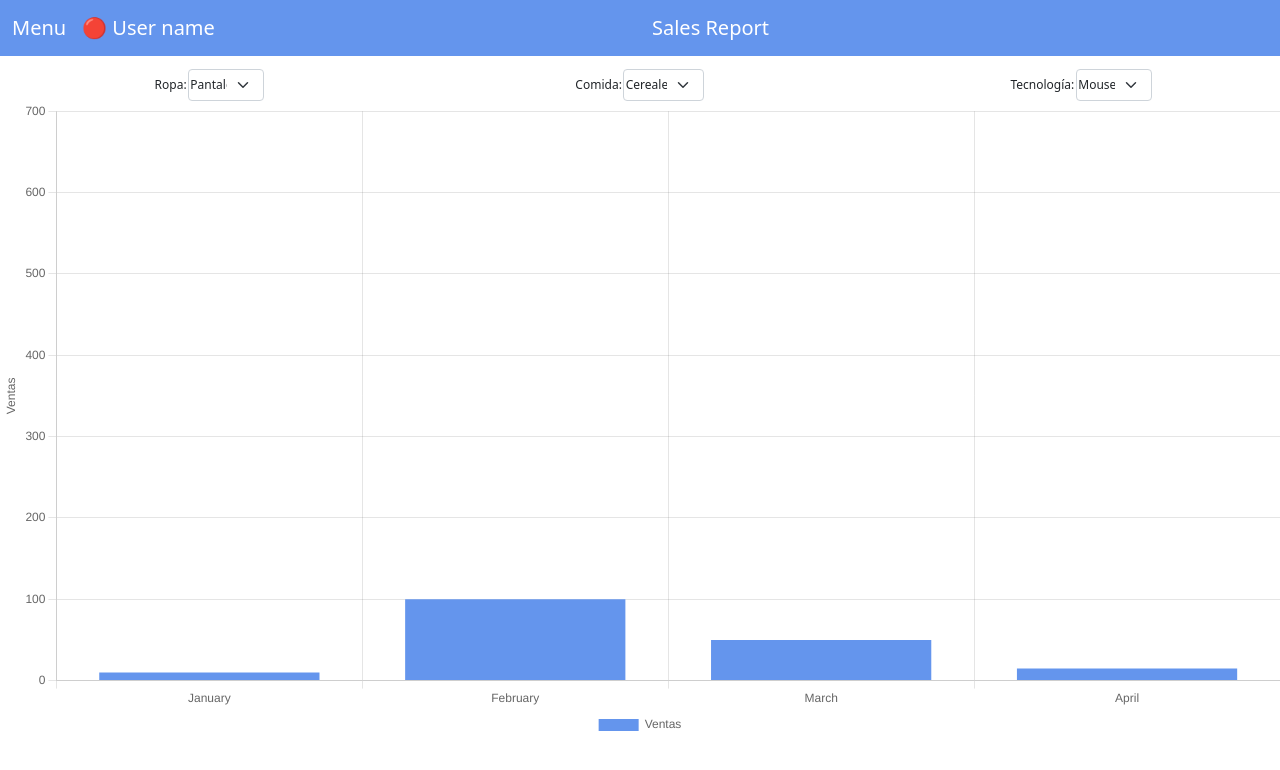
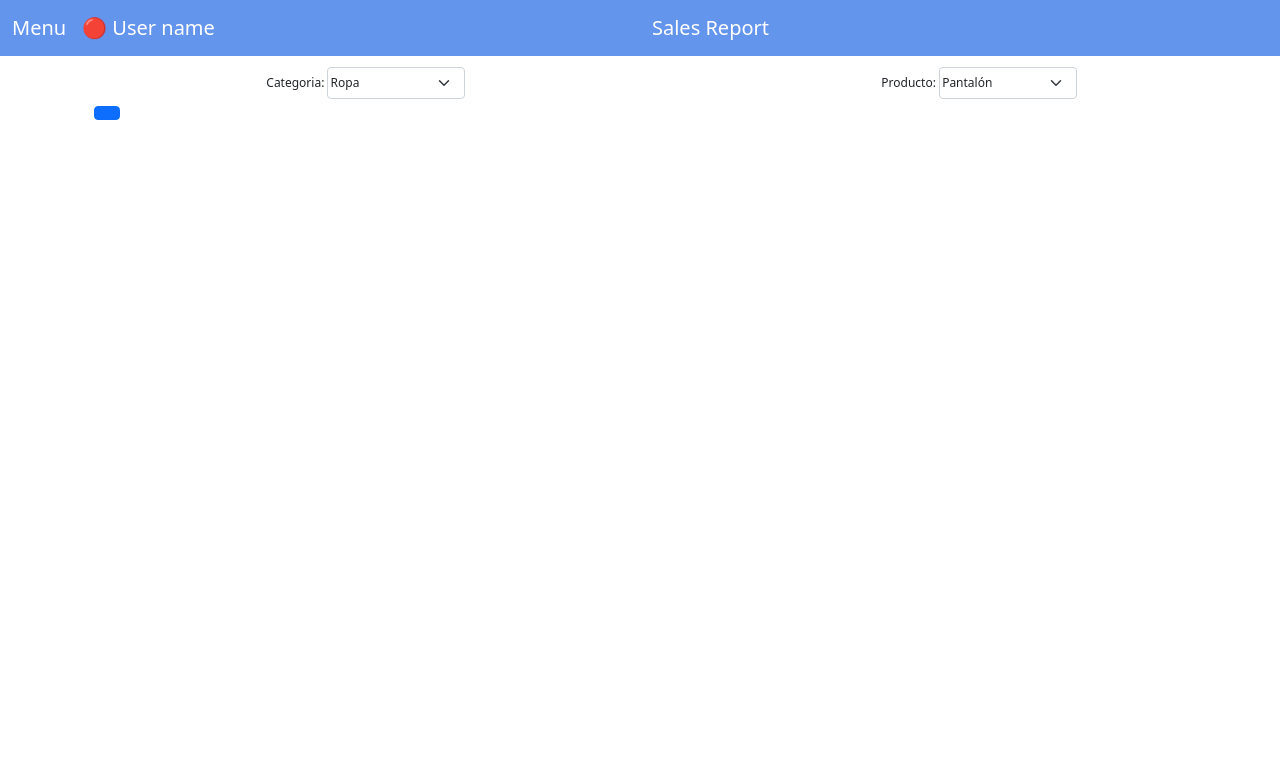
Before and after one commit to nravesz/agile-solutions-front, a React (Create React App) app: page / in a window 1280 px wide. Shown: the top 770 px of the page. Built offline with nearby package versions, Linux system fonts and the light colour scheme; the HTML template or start-up script is replaced by a standard one.

Commit message:
GraphController: trying to syncronize the dropdowns. With two works, now I'm going to try with three.

```diff
--- a/src/App.js
+++ b/src/App.js
@@ -3,14 +3,17 @@ import { Container } from "react-bootstrap";
 import Header from "./components/Header";
 import GraphOptions from "./components/GraphOptions";
 import Graph from "./components/Graph";
+import GraphController from "./components/GraphController";
 import { Fragment } from "react";
 
 const App = () => {
   return (
     <Fragment>
+      {/* <Header />
+      <GraphOptions />
+      <Graph /> */}
       <Header />
-      <GraphOptions />
-      <Graph />
+      <GraphController />
     </Fragment>
   )
 }
--- /dev/null
+++ b/src/components/GraphController.jsx
@@ -0,0 +1,38 @@
+import React, { useState } from "react";
+import { Container } from "react-bootstrap";
+import GraphOptions from "./GraphOptions";
+
+const GraphController = () => {
+    const data = {
+        "Ropa": {
+            "Pantalón": {
+                "Marca P 1": [100, 80, 30, 50],
+                "Marca P 2": [90, 70, 20, 40]
+            },
+            "Remera": {
+                "Marca R 1": [90, 20, 20, 30],
+                "Marca R 2": [80, 10, 10, 20]
+            }
+        },
+        "Comida": {
+            "Cereales": {
+                "Marca C 1": [50, 40, 60, 50],
+                "Marca C 2": [40, 30, 50, 40]
+            },
+            "Frutas": {
+                "Marca F 1": [80, 50, 60, 100],
+                "Marca F 2": [70, 40, 50, 90]
+            }
+        }
+    }
+
+    return (
+        <Container>
+            <GraphOptions
+                data={data}
+            />
+        </Container>
+    );
+}
+
+export default GraphController;
--- a/src/components/GraphOptions.jsx
+++ b/src/components/GraphOptions.jsx
@@ -1,10 +1,9 @@
-import React from "react";
-import { Col, Container, Row, Stack } from "react-bootstrap";
-//import { Container } from "reactstrap";
+import React, { useEffect, useState } from "react";
+import { Container, Stack, Button } from "react-bootstrap";
 import Option from "./Option";
 import "./GraphOptions.css";
 
-const GraphOptions = () => {
+const GraphOptions = ({data}) => {
     const categoria = ["Ropa", "Comida", "Tecnología"];
     const productos = {
         "Ropa": ["Pantalón", "Remera", "Zapatillas"],
@@ -12,25 +11,54 @@ const GraphOptions = () => {
         "Tecnología": ["Mouse", "Monitor", "Teclado"]
     }
 
+    let _category = Object.keys(data)[0];
+    let _product = Object.keys(data[_category])[0];
+    let _brand = Object.keys(data[_category][_product])[0];
+
+    const [category, setCategory] = useState(_category);
+    const [product, setProduct] = useState(_product);
+    const [brand, setBrand] = useState(_brand);
+
+    const [productList, setProductList] = useState(Object.keys(data[category]));
+    //const [brandList, setBrandList] = useState(Object.keys(data[category][product]));
+
+    useEffect(() => {
+        setProduct(Object.keys(data[category])[0]);
+        //setBrand(Object.keys(data[category][product])[0]);
+        setProductList(Object.keys(data[category]));
+        //setBrandList(Object.keys(data[category][product]));
+
+    }, [category])
+
     return (
+        <Container>
             <Stack
                 direction="horizontal"
                 className="graph-options-container"
             >
                 <Option
-                title={categoria[0]}
-                products={productos[categoria[0]]}
+                    title={"Categoria"}
+                    products={Object.keys(data)}
+                    selected={category}
+                    setSelected={setCategory}
                 />
                 <Option
-                title={categoria[1]}
-                products={productos[categoria[1]]}
+                    title={"Producto"}
+                    products={productList}
+                    selected={product}
+                    setSelected={setProduct}
                 />
-            <Option
-                title={categoria[2]}
-                products={productos[categoria[2]]}
+                {/* <Option
+                    title={"Marca"}
+                    products={brandList}
+                    selected={brand}
+                    setSelected={setBrand}
+                /> */}
+            </Stack>
+            <Button
+                onClick = {() => console.log(category,product)}
             />
-        </Stack>
-
+        </Container>
     );
 }
 
--- a/src/components/Option.css
+++ b/src/components/Option.css
@@ -2,7 +2,7 @@
     display: flex;
     align-content: center;
     justify-content: center;
-    max-width: 15%;
+    min-width: 30%;
 }
 
 .text-container {
--- a/src/components/Option.jsx
+++ b/src/components/Option.jsx
@@ -1,9 +1,13 @@
-import React, { useState } from "react";
+import React, { useEffect, useState } from "react";
 import { Container, Form, Stack } from "react-bootstrap";
 import "./Option.css"
 
-const Option = ({title, products}) => {
-    const [selected, setSelected] = useState(products[0]);
+const Option = ({title, products, selected, setSelected}) => {
+    const [actual, setActual] = useState(selected);
+
+    useEffect(() => {
+        setActual(selected);
+    }, [selected])
 
     function renderOptions() {
         const optionsToRender = [];
@@ -28,6 +32,7 @@ const Option = ({title, products}) => {
             <Form.Select
                 className="form"
                 onChange={(e) => setSelected(e.target.value)}
+                value={actual}
             >
                 {renderOptions()}
             </Form.Select>
```
Lines whose indentation alone changed are shown as unchanged.
